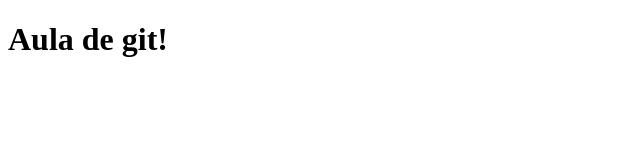
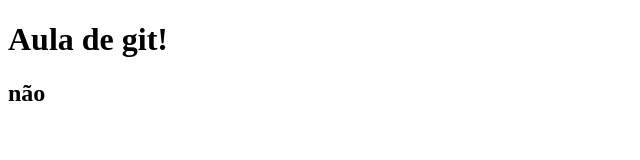
Before and after one commit to Juhh006/teste_aula, a plain HTML site: page index.html in a window 1280 px wide. Shown: the full height of the page, 0-640 px from the left. Drawn offline with Linux system fonts and the light colour scheme.

Commit message:
xxxxxxxxxx

```diff
--- a/index.html
+++ b/index.html
@@ -11,6 +11,7 @@
         <h1>
             Aula de git!
         </h1>
+        <h2> não </h2>
     </header>
 </body>
 </html>
```
